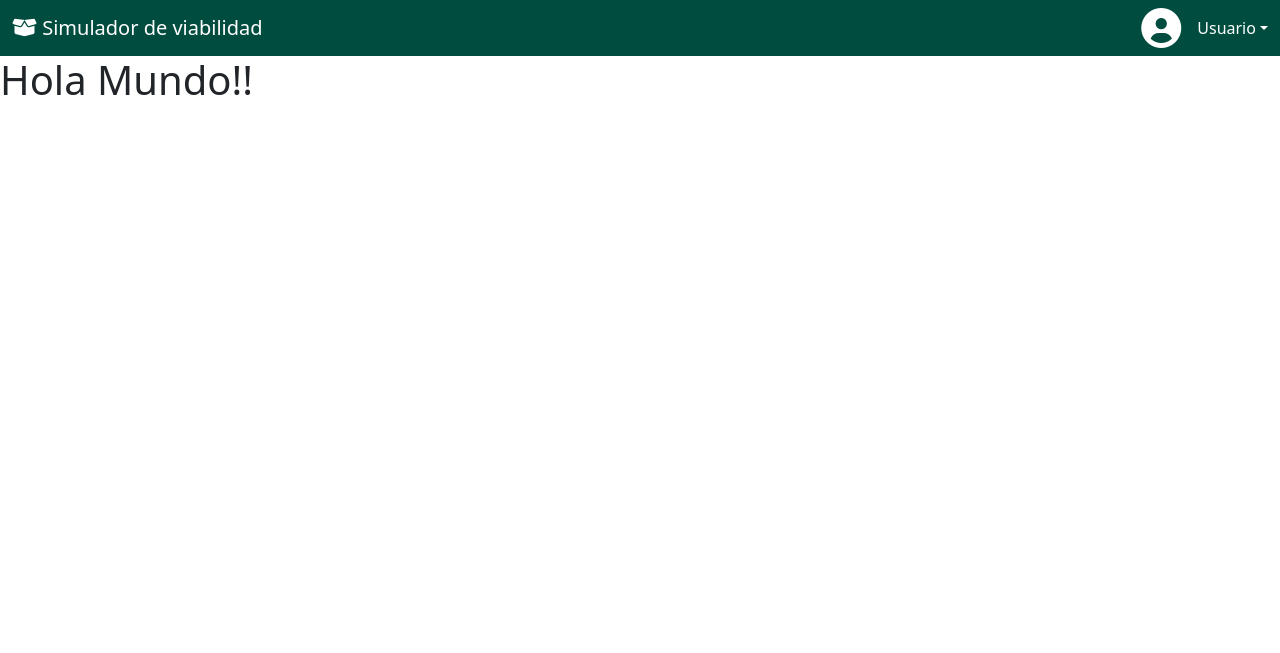
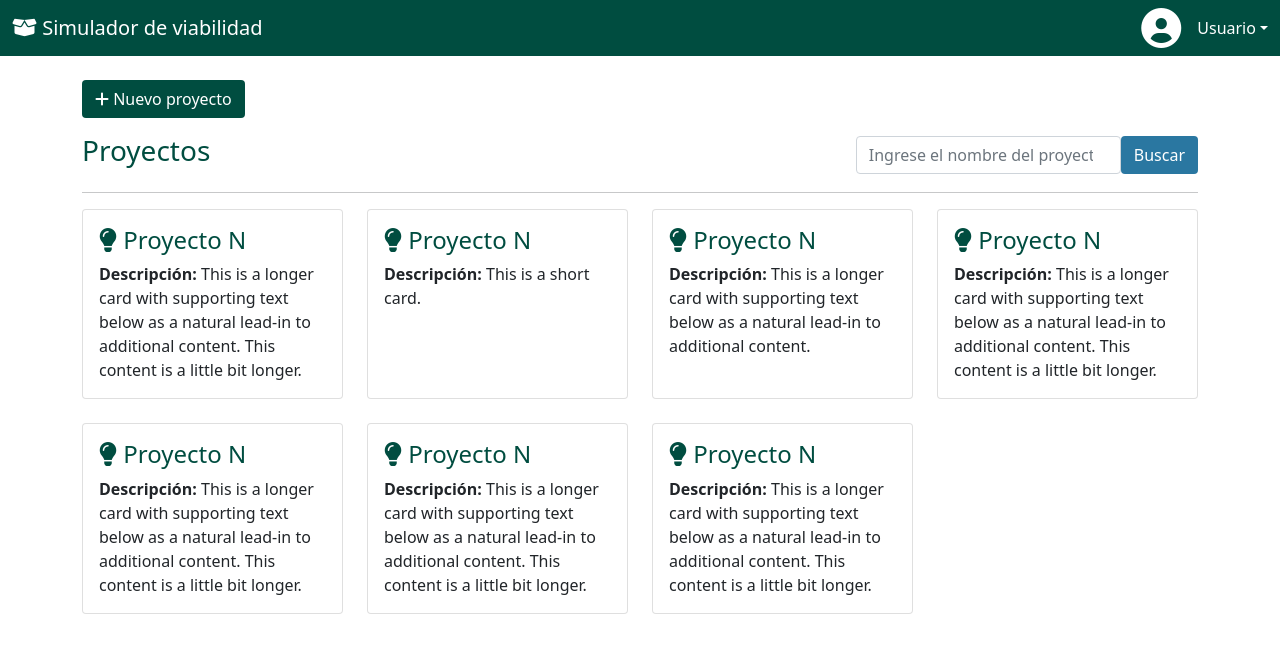
Before and after one commit to CarlosAlmeida2000/SimuladorViabilidad, a Django app: page / in a window 1280 px wide. Shown: the top 653 px of the page. Run offline with Django 3.2, Linux system fonts and the light colour scheme; some libraries are stand-ins or nearby versions.

Commit message:
Cambio de un dato del modelo y plantilla de proyectos 80%

```diff
--- a/Simulador/models.py
+++ b/Simulador/models.py
@@ -1,3 +1,4 @@
+from pyexpat import model
 from django.db import models
 from fernet_fields import EncryptedTextField
 
@@ -12,7 +13,7 @@ class Usuarios(models.Model):
 
 class Proyectos(models.Model):
     nombre = models.CharField(max_length = 60)
-    descripcion = models.CharField(max_length = 250)
+    descripcion = models.TextField()
     inversion = models.DecimalField(max_digits = 12, decimal_places = 2)
     tasa_interes = models.DecimalField(max_digits = 3, decimal_places = 2)
     tasa_retorno = models.DecimalField(max_digits = 3, decimal_places = 2)
--- a/Simulador/templates/simulador/proyecto.html
+++ b/Simulador/templates/simulador/proyecto.html
@@ -1,9 +1,121 @@
 {% extends 'index.html' %}
 {% load static %}
 
-
 {% block content %}
-<div>
-    <h1>Hola Mundo!!</h1>
-</div>
-{% endblock content %}
+<div class="container-lg my-4">
+    <button class="btn bg-green text-white">
+        <i class="fas fa-plus"></i>
+        <span>Nuevo proyecto</span>
+    </button>
+    <div class="d-block d-lg-flex justify-content-between align-items-center mt-3">
+        <h3 class="cl-green">Proyectos</h3>
+        <form class="search d-flex">
+            <input type="search" class="form-control" style="width: 265px;" aria-label="search"
+                placeholder="Ingrese el nombre del proyecto">
+            <button class="btn btn-cyan" type="submit">Buscar</button>
+        </form>
+    </div>
+    <hr>
+    <div class="mt-3">
+        <div class="row row-cols-1 row-cols-sm-2 row-cols-md-3 row-cols-lg-4 g-4">
+            <div class="col">
+                <div class="card h-100">
+                    <div class="card-body">
+                        <h5 class="card-title cl-green h4">
+                            <i class="fa-solid fa-lightbulb"></i>
+                            <span>Proyecto N</span>
+                        </h5>
+                        <p class="card-text">
+                            <strong>Descripción: </strong>
+                            This is a longer card with supporting text below as a natural lead-in to
+                            additional content. This content is a little bit longer.</p>
+                    </div>
+                </div>
+            </div>
+            <div class="col">
+                <div class="card h-100">
+                    <div class="card-body">
+                        <h5 class="card-title cl-green h4">
+                            <i class="fa-solid fa-lightbulb"></i>
+                            <span>Proyecto N</span>
+                        </h5>
+                        <p class="card-text">
+                            <strong>Descripción: </strong>
+                            This is a short card.</p>
+                    </div>
+                </div>
+            </div>
+            <div class="col">
+                <div class="card h-100">
+                    <div class="card-body">
+                        <h5 class="card-title cl-green h4">
+                            <i class="fa-solid fa-lightbulb"></i>
+                            <span>Proyecto N</span>
+                        </h5>
+                        <p class="card-text">
+                            <strong>Descripción: </strong>
+                            This is a longer card with supporting text below as a natural lead-in to
+                            additional content.</p>
+                    </div>
+                </div>
+            </div>
+            <div class="col">
+                <div class="card h-100">
+                    <div class="card-body">
+                        <h5 class="card-title cl-green h4">
+                            <i class="fa-solid fa-lightbulb"></i>
+                            <span>Proyecto N</span>
+                        </h5>
+                        <p class="card-text">
+                            <strong>Descripción: </strong>
+                            This is a longer card with supporting text below as a natural lead-in to
+                            additional content. This content is a little bit longer.</p>
+                    </div>
+                </div>
+            </div>
+            <div class="col">
+                <div class="card h-100">
+                    <div class="card-body">
+                        <h5 class="card-title cl-green h4">
+                            <i class="fa-solid fa-lightbulb"></i>
+                            <span>Proyecto N</span>
+                        </h5>
+                        <p class="card-text">
+                            <strong>Descripción: </strong>
+                            This is a longer card with supporting text below as a natural lead-in to
+                            additional content. This content is a little bit longer.</p>
+                    </div>
+                </div>
+            </div>
+            <div class="col">
+                <div class="card h-100">
+                    <div class="card-body">
+                        <h5 class="card-title cl-green h4">
+                            <i class="fa-solid fa-lightbulb"></i>
+                            <span>Proyecto N</span>
+                        </h5>
+                        <p class="card-text">
+                            <strong>Descripción: </strong>
+                            This is a longer card with supporting text below as a natural lead-in to
+                            additional content. This content is a little bit longer.</p>
+                    </div>
+                </div>
+            </div>
+            <div class="col">
+                <div class="card h-100">
+                    <div class="card-body">
+                        <h5 class="card-title cl-green h4">
+                            <i class="fa-solid fa-lightbulb"></i>
+                            <span>Proyecto N</span>
+                        </h5>
+                        <p class="card-text">
+                            <strong>Descripción: </strong>
+                            This is a longer card with supporting text below as a natural lead-in to
+                            additional content. This content is a little bit longer.</p>
+                    </div>
+                </div>
+            </div>
+        </div>
+        </ class="mt-3">
+    </div>
+    {% endblock content %}
--- a/Simulador/views.py
+++ b/Simulador/views.py
@@ -1,8 +1,13 @@
 from django.shortcuts import render
+from django.http import JsonResponse
+
 
 # Create your views here.
 def vwIndex(request):
     return render(request, "simulador/proyecto.html")
 
+
 def vwFlujo(request):
     return render(request, "simulador/flujo_efectivo.html")
+
+# def listar_proyectos(request):
--- a/SimuladorViabilidad/settings.py
+++ b/SimuladorViabilidad/settings.py
@@ -105,11 +105,9 @@ USE_I18N = True
 
 USE_L10N = True
 
-USE_TZ = True
-
 # Static files (CSS, JavaScript, Images)
 # https://docs.djangoproject.com/en/3.0/howto/static-files/
 
 STATIC_URL = '/static/'
 # STATIC_ROOT = os.path.join(BASE_DIR, 'static') # Producción
-STATICFILES_DIRS = (os.path.join(BASE_DIR, 'static'),)
+STATICFILES_DIRS = (os.path.join(BASE_DIR, 'static'), )
--- a/static/css/colors.css
+++ b/static/css/colors.css
@@ -39,6 +39,10 @@ button[class*="active"] {
 .bg-green {
   background-color: var(--cl-green);
   color: var(--white);
+}
+
+.cl-green {
+  color: var(--cl-green);
 }
 
 .btn-excel {
```
Also changed, not shown: Simulador/fixtures/002_usuario.json (added, +11 -0 lines), Simulador/fixtures/003_proyectos.json (added, +28 -0 lines), Simulador/migrations/0003_auto_20220223_0148.py (added).
